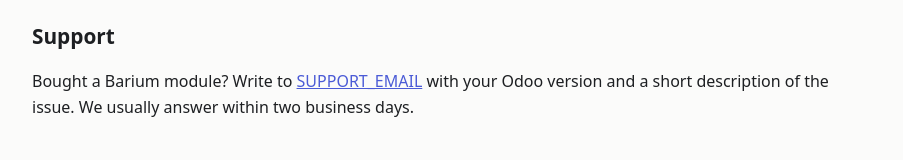
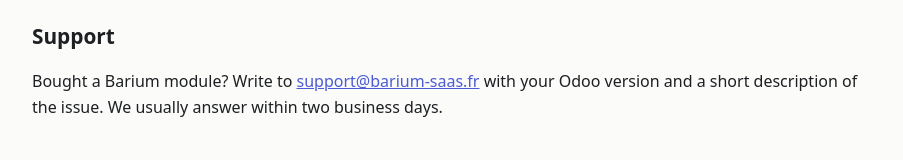
Before and after one commit to DoraNooo/barium-website, a plain HTML site: page index.html in a window 1280 px wide. Shown: the part 909-1069 px from the top of the page, without its empty margins (188-1091 px from the left). Drawn offline with Linux system fonts and the light colour scheme.

Commit message:
Set the support e-mail address
Co-Authored-By: Claude Opus 5.5 <noreply@anthropic.com>
Claude-Session: https://claude.ai/code/session_01LGyUx8PEkwSpNJbRgQSApb

```diff
--- a/index.html
+++ b/index.html
@@ -58,7 +58,7 @@ footer .wrap{display:flex;flex-wrap:wrap;gap:16px;justify-content:space-between}
 
 <section id="support">
 <h2>Support</h2>
-<p>Bought a Barium module? Write to <a href="mailto:SUPPORT_EMAIL">SUPPORT_EMAIL</a> with your Odoo version and a short description of the issue. We usually answer within two business days.</p>
+<p>Bought a Barium module? Write to <a href="mailto:support@barium-saas.fr">support@barium-saas.fr</a> with your Odoo version and a short description of the issue. We usually answer within two business days.</p>
 </section>
 </main>
 <footer><div class="wrap"><span>© 2026 Barium</span><a href="legal.html">Legal notice</a></div></footer>
```
Also changed, not shown: legal.html (+1 -1 lines), 1 other file.
